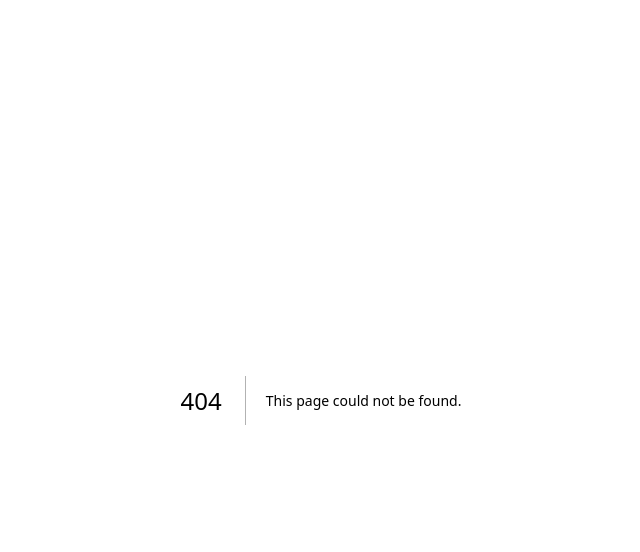
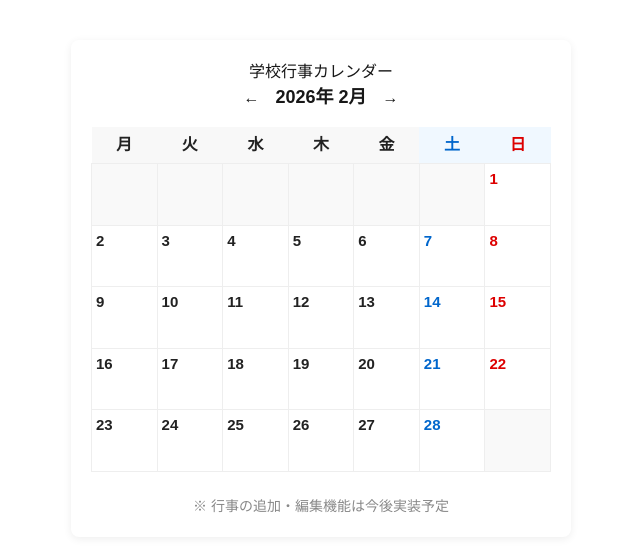
Before and after one commit to Okonomiyaki1234/school_apps, a Next.js app: page /create in a window 1280 px wide. Before the commit this address had no page. Shown: the top 552 px of the page, without its empty margins (319-959 px from the left). Built offline with nearby package versions, Linux system fonts and the light colour scheme.

Commit message:
一旦UI

```diff
--- /dev/null
+++ b/app/create/page.js
@@ -0,0 +1,85 @@
+"use client";
+import { useState } from "react";
+
+const weekDays = ["月", "火", "水", "木", "金", "土", "日"];
+
+function getMonthMatrix(year, month) {
+	// month: 0-indexed
+	const firstDay = new Date(year, month, 1);
+	const lastDay = new Date(year, month + 1, 0);
+	const matrix = [];
+	let week = [];
+	// 月曜始まりに調整
+	let startOffset = (firstDay.getDay() + 6) % 7;
+	for (let i = 0; i < startOffset; i++) week.push(null);
+	for (let d = 1; d <= lastDay.getDate(); d++) {
+		week.push(d);
+		if (week.length === 7) {
+			matrix.push(week);
+			week = [];
+		}
+	}
+	while (week.length < 7) week.push(null);
+	matrix.push(week);
+	return matrix;
+}
+
+export default function CalendarPage() {
+	const today = new Date();
+	const [year, setYear] = useState(today.getFullYear());
+	const [month, setMonth] = useState(today.getMonth()); // 0-indexed
+	const matrix = getMonthMatrix(year, month);
+
+	const handlePrev = () => {
+		if (month === 0) {
+			setYear(year - 1);
+			setMonth(11);
+		} else {
+			setMonth(month - 1);
+		}
+	};
+	const handleNext = () => {
+		if (month === 11) {
+			setYear(year + 1);
+			setMonth(0);
+		} else {
+			setMonth(month + 1);
+		}
+	};
+
+	return (
+		<div style={{ maxWidth: 500, margin: "40px auto", padding: 20, background: "#fff", borderRadius: 8, boxShadow: "0 2px 8px #eee" }}>
+			<h2 style={{ textAlign: "center" }}>学校行事カレンダー</h2>
+			<div style={{ display: "flex", justifyContent: "center", alignItems: "center", gap: 16, marginBottom: 16 }}>
+				<button onClick={handlePrev}>←</button>
+				<span style={{ fontWeight: "bold", fontSize: 18 }}>{year}年 {month + 1}月</span>
+				<button onClick={handleNext}>→</button>
+			</div>
+			<table style={{ width: "100%", borderCollapse: "collapse" }}>
+				<thead>
+					<tr>
+						{weekDays.map((d, i) => (
+							<th key={d} style={{ padding: 6, background: i >= 5 ? "#f0f8ff" : "#f8f8f8", color: i === 6 ? "#d00" : i === 5 ? "#06c" : "#222" }}>{d}</th>
+						))}
+					</tr>
+				</thead>
+				<tbody>
+					{matrix.map((week, i) => (
+						<tr key={i}>
+							{week.map((d, j) => (
+								   <td key={j} style={{ height: 60, padding: "4px 4px 8px 4px", textAlign: "left", border: "1px solid #eee", background: d ? "#fff" : "#f9f9f9", color: j === 6 ? "#d00" : j === 5 ? "#06c" : "#222", verticalAlign: "top" }}>
+									   <div style={{ minHeight: 18, fontWeight: "bold", fontSize: 15, marginBottom: 2 }}>{d || ""}</div>
+									   {/* 行事データなどをここに表示予定 */}
+									   <div style={{ fontSize: 13, color: "#333", minHeight: 24 }}>
+										   {/* 例: <span>卒業式</span> */}
+									   </div>
+								   </td>
+							))}
+						</tr>
+					))}
+				</tbody>
+			</table>
+			<p style={{ marginTop: 24, color: "#888", fontSize: 14, textAlign: "center" }}>※ 行事の追加・編集機能は今後実装予定</p>
+		</div>
+	);
+}
--- /dev/null
+++ b/app/page.js
@@ -0,0 +1,14 @@
+import Link from "next/link";
+
+export default function Home() {
+    return (
+        <div style={{ display: "flex", flexDirection: "column", alignItems: "center", justifyContent: "center", height: "80vh" }}>
+            <h1 style={{ marginBottom: 32 }}>学校行事カレンダー</h1>
+            <Link href="/create">
+                <button style={{ fontSize: 18, padding: "16px 32px", borderRadius: 8, background: "#1976d2", color: "#fff", border: "none", cursor: "pointer", boxShadow: "0 2px 8px #eee" }}>
+                    行事カレンダーを見る
+                </button>
+            </Link>
+        </div>
+    );
+}
--- a/app/page.tsx
+++ /dev/null
@@ -1,65 +0,0 @@
-import Image from "next/image";
-
-export default function Home() {
-  return (
-    <div className="flex min-h-screen items-center justify-center bg-zinc-50 font-sans dark:bg-black">
-      <main className="flex min-h-screen w-full max-w-3xl flex-col items-center justify-between py-32 px-16 bg-white dark:bg-black sm:items-start">
-        <Image
-          className="dark:invert"
-          src="/next.svg"
-          alt="Next.js logo"
-          width={100}
-          height={20}
-          priority
-        />
-        <div className="flex flex-col items-center gap-6 text-center sm:items-start sm:text-left">
-          <h1 className="max-w-xs text-3xl font-semibold leading-10 tracking-tight text-black dark:text-zinc-50">
-            To get started, edit the page.tsx file.
-          </h1>
-          <p className="max-w-md text-lg leading-8 text-zinc-600 dark:text-zinc-400">
-            Looking for a starting point or more instructions? Head over to{" "}
-            <a
-              href="https://vercel.com/templates?framework=next.js&utm_source=create-next-app&utm_medium=appdir-template-tw&utm_campaign=create-next-app"
-              className="font-medium text-zinc-950 dark:text-zinc-50"
-            >
-              Templates
-            </a>{" "}
-            or the{" "}
-            <a
-              href="https://nextjs.org/learn?utm_source=create-next-app&utm_medium=appdir-template-tw&utm_campaign=create-next-app"
-              className="font-medium text-zinc-950 dark:text-zinc-50"
-            >
-              Learning
-            </a>{" "}
-            center.
-          </p>
-        </div>
-        <div className="flex flex-col gap-4 text-base font-medium sm:flex-row">
-          <a
-            className="flex h-12 w-full items-center justify-center gap-2 rounded-full bg-foreground px-5 text-background transition-colors hover:bg-[#383838] dark:hover:bg-[#ccc] md:w-[158px]"
-            href="https://vercel.com/new?utm_source=create-next-app&utm_medium=appdir-template-tw&utm_campaign=create-next-app"
-            target="_blank"
-            rel="noopener noreferrer"
-          >
-            <Image
-              className="dark:invert"
-              src="/vercel.svg"
-              alt="Vercel logomark"
-              width={16}
-              height={16}
-            />
-            Deploy Now
-          </a>
-          <a
-            className="flex h-12 w-full items-center justify-center rounded-full border border-solid border-black/[.08] px-5 transition-colors hover:border-transparent hover:bg-black/[.04] dark:border-white/[.145] dark:hover:bg-[#1a1a1a] md:w-[158px]"
-            href="https://nextjs.org/docs?utm_source=create-next-app&utm_medium=appdir-template-tw&utm_campaign=create-next-app"
-            target="_blank"
-            rel="noopener noreferrer"
-          >
-            Documentation
-          </a>
-        </div>
-      </main>
-    </div>
-  );
-}
```
